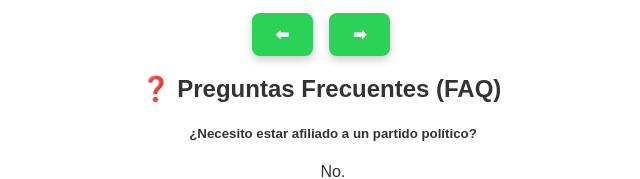
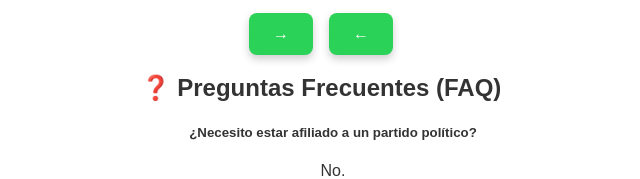
Before and after one commit to GF-2026/MVM-Backup, a plain HTML site: page index.html in a window 1280 px wide. Shown: the part 4028-4207 px from the top of the page, 319-959 px from the left. Drawn offline with Linux system fonts and the light colour scheme.

Commit message:
Update index.html

```diff
--- a/index.html
+++ b/index.html
@@ -115,8 +115,8 @@ para todo el mundo.<br> <strong>ORALE PUES!</strong></h2>
                           </div>
 
                           <div class="botones">
-                            <button onclick="anterior()">⬅</button>
-                            <button onclick="siguiente()">➡</button>
+                            <button onclick="anterior()">&rarr;</button>
+                            <button onclick="siguiente()">&larr;</button>
                           </div>
 
 <section>
```
